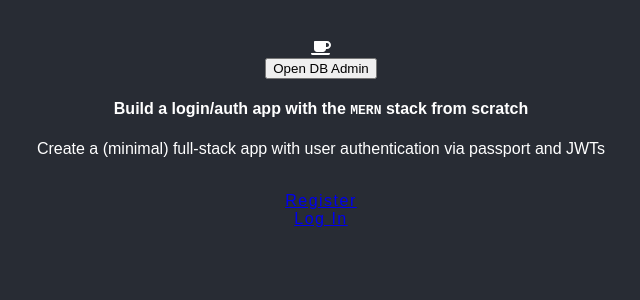
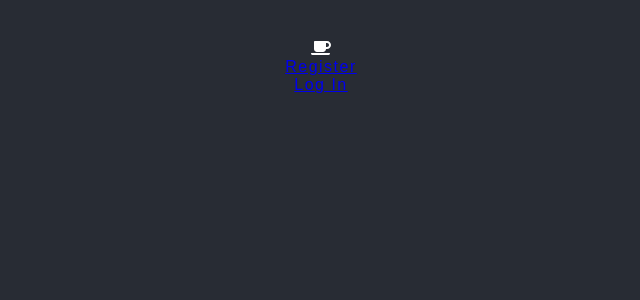
Before and after one commit to astgermain/PortfolioSite, a React (Create React App) app in the folder frontend/: page / in a window 1280 px wide. Shown: the top 300 px of the page, without its empty margins (319-959 px from the left). Built offline with nearby package versions, Linux system fonts and the light colour scheme.

Commit message:
Moved dbadmin panel, fixed spacings

```diff
--- a/frontend/src/components/Dashboard.js
+++ b/frontend/src/components/Dashboard.js
@@ -3,21 +3,32 @@
 import { connect } from "react-redux";
 import { logoutUser } from "../actions/authActions";
 class Dashboard extends Component {
+    state = {
+        opened: false
+    };
+
     onLogoutClick = e => {
         e.preventDefault();
         this.props.logoutUser();
     };
+
+    handleClick() {
+        this.setState({ opened: !this.state.opened});
+        store.dispatch({ type: 'INCREMENT' })
+    }
     render() {
         const { user } = this.props.auth;
+        const dbAdmin = this.state.opened ? <DBAdmin/> : ''
+        const dbAdminButton = this.state.opened ? 'Close DB Admin' : 'Open DB Admin'
         return (
             <div style={{ height: "75vh" }} className="container valign-wrapper">
                 <div className="row">
                     <div className="col s12 center-align">
                         <h4>
-              <b>Hey there,</b> {user.name.split(" ")[0]}
+                            <b>Hey there,</b> {user.name.split(" ")[0]} 👏
                             <p className="flow-text grey-text text-darken-1">
-                You are logged into a full-stack{" "}
-                <span style={{ fontFamily: "monospace" }}>MERN</span> app 👏
+                                <button className="btn btn-primary" onClick={() => this.handleClick()}>{dbAdminButton}</button>
+                                {dbAdmin}
                             </p>
                         </h4>
                         <button
--- a/frontend/src/components/Home.js
+++ b/frontend/src/components/Home.js
@@ -36,21 +36,10 @@
         const dbAdminButton = this.state.opened ? 'Close DB Admin' : 'Open DB Admin'
         return(
             <div>
-                <button className="btn btn-primary" onClick={() => this.handleClick()}>{dbAdminButton}</button>
-                {dbAdmin}
+
                 <div style={{ height: "75vh" }} className="container valign-wrapper">
         <div className="row">
           <div className="col s12 center-align">
-            <h4>
-              <b>Build</b> a login/auth app with the{" "}
-              <span style={{ fontFamily: "monospace" }}>MERN</span> stack from
-              scratch
-            </h4>
-            <p className="flow-text grey-text text-darken-1">
-              Create a (minimal) full-stack app with user authentication via
-              passport and JWTs
-            </p>
-            <br />
             <div className="col s6">
               <Link
                 to="/register"
```
Lines whose indentation alone changed are shown as unchanged.
